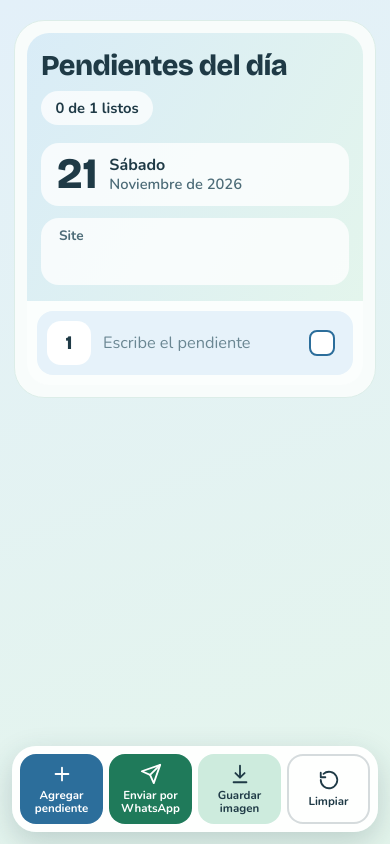
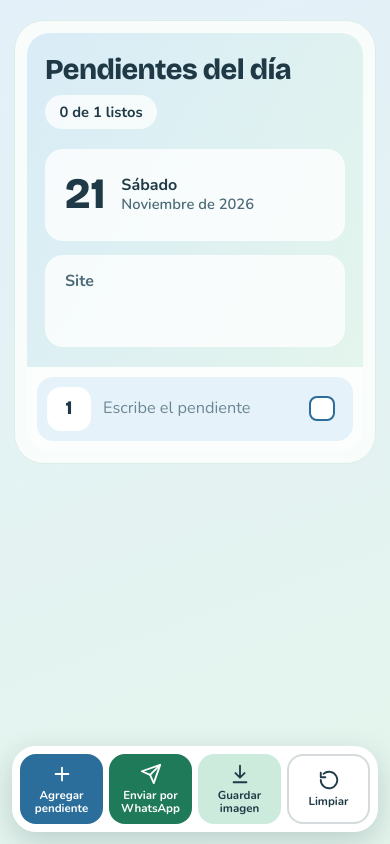
Before and after one commit to VDVVDVD/PENDIENTES, a plain HTML site: page index.html in a window 390 px wide. Drawn offline with nearby package versions, Linux system fonts and the light colour scheme.

Commit message:
Refactor CSS styles for layout and spacing

```diff
--- a/index.html
+++ b/index.html
@@ -94,9 +94,9 @@ body {
 
 .meta {
     display: grid;
-    grid-template-columns: auto 1fr;
-    gap: 12px;
-    margin-top: 18px;
+    grid-template-columns: 1fr;
+    gap: 14px;
+    margin-top: 20px;
 }
 
 .tile {
@@ -108,8 +108,9 @@ body {
     position: relative;
     display: flex;
     align-items: center;
-    gap: 12px;
-    padding: 10px 18px 10px 16px;
+    gap: 16px;
+    min-height: 88px;
+    padding: 14px 24px 14px 20px;
     cursor: pointer;
 }
 
@@ -156,23 +157,25 @@ body {
     flex-direction: column;
     justify-content: center;
     min-width: 0;
-    padding: 8px 18px;
+    min-height: 88px;
+    padding: 12px 24px;
 }
 
 .tile-site label {
     color: var(--tinta-suave);
-    font-size: 0.85rem;
+    font-size: 1rem;
     font-weight: 700;
 }
 
 .tile-site input {
     width: 100%;
-    padding: 0;
+    min-height: 40px;
+    padding: 4px 0 0;
     border: 0;
     background: transparent;
     color: var(--tinta);
     font-family: var(--fuente-titulo);
-    font-size: 1.3rem;
+    font-size: 1.45rem;
     font-weight: 600;
 }
 
@@ -305,7 +308,8 @@ body {
 }
 
 .capturando .meta {
-    grid-template-columns: 210px 1fr;
+    grid-template-columns: 1fr;
+    gap: 14px;
 }
 
 .capturando .descripcion {
@@ -456,11 +460,26 @@ body {
     }
 
     .cabecera {
-        padding: 18px 14px 16px;
+        padding: 22px 18px 20px;
     }
 
     .meta {
         grid-template-columns: 1fr;
+        gap: 14px;
+        margin-top: 20px;
+    }
+
+    .tile-fecha,
+    .tile-site {
+        min-height: 92px;
+    }
+
+    .tile-fecha {
+        padding: 16px 20px;
+    }
+
+    .tile-site {
+        padding: 14px 20px;
     }
 
     .lista {
```
